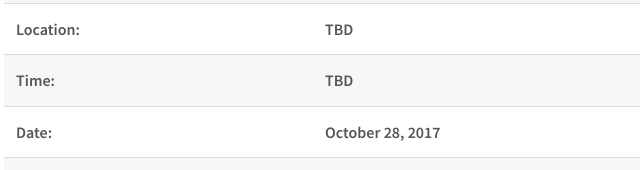
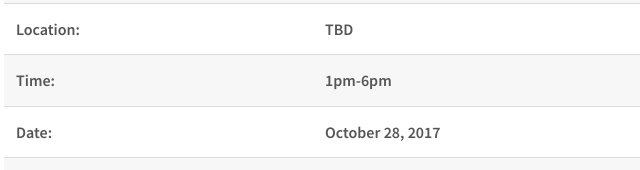
Before and after one commit to ralphbs/CourseCrashers, a plain HTML site: page comp208.html in a window 1280 px wide. Shown: the part 589-759 px from the top of the page, 116-756 px from the left. Drawn offline with nearby package versions, Linux system fonts and the light colour scheme.

Commit message:
Update comp208.html

```diff
--- a/comp208.html
+++ b/comp208.html
@@ -42,7 +42,7 @@
 					      </tr>
 					      <tr>
 					        <td><strong>Time:</strong></td>
-					        <td><strong>TBD</strong></td>
+					        <td><strong>1pm-6pm</strong></td>
 					      </tr>
 					      <tr>
 					        <td><strong>Date:</strong></td>
```
